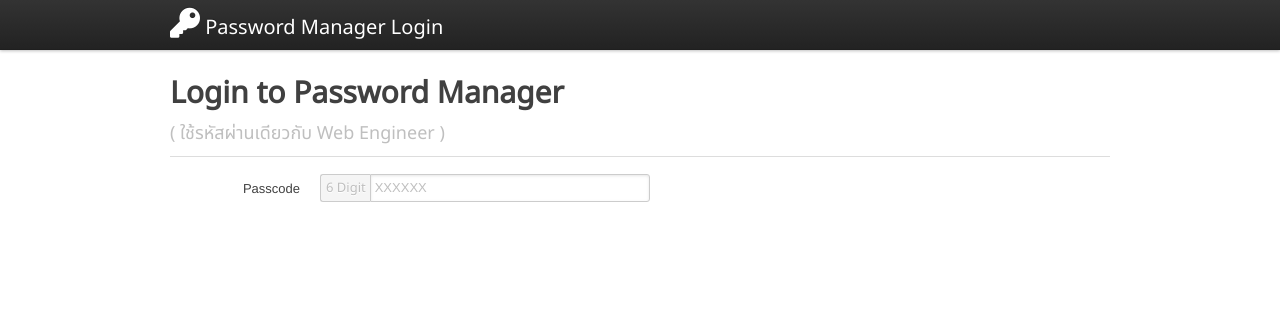
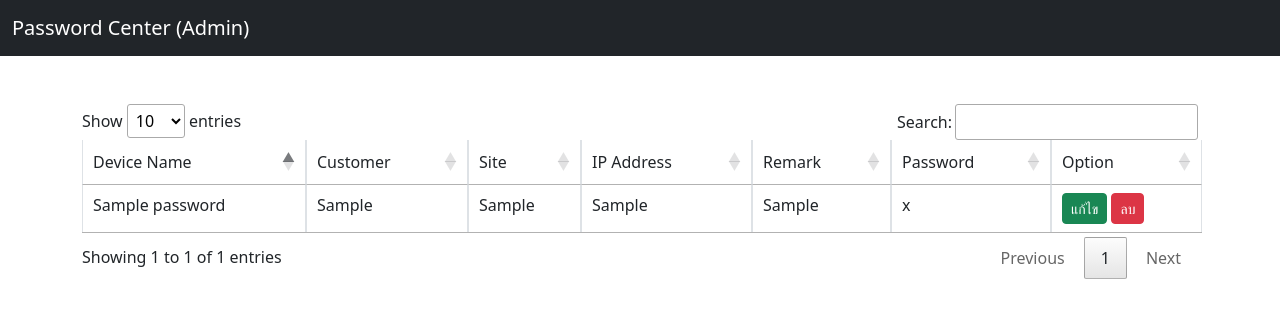
Before and after one commit to ezynook/password-center-php, a PHP site: page /admin/index.php in a window 1280 px wide. Shown: the top 318 px of the page. Run offline with PHP 8.4, Linux system fonts and the light colour scheme; a user stored in the database is signed in; tables that the repository leaves empty hold one stand-in row (values such as "Sample post"); data that the repository does not hold is empty; some libraries are stand-ins or nearby versions.

Commit message:
Update Code at: 2023-05-31 12:55:14

```diff
--- /dev/null
+++ b/php/src/admin/index.php
@@ -0,0 +1,75 @@
+<!DOCTYPE html>
+<html lang="en">
+<head>
+    <meta charset="UTF-8">
+    <meta http-equiv="X-UA-Compatible" content="IE=edge">
+    <meta name="viewport" content="width=device-width, initial-scale=1.0">
+    <title>Gen Password Admin Zone</title>
+    <link href="https://cdn.jsdelivr.net/npm/bootstrap@5.2.3/dist/css/bootstrap.min.css" rel="stylesheet">
+    <link rel="stylesheet" href="https://cdn.datatables.net/1.13.4/css/jquery.dataTables.min.css">
+    <script src="https://cdn.jsdelivr.net/npm/bootstrap@5.2.3/dist/js/bootstrap.bundle.min.js"></script>
+    <script src="https://cdnjs.cloudflare.com/ajax/libs/jquery/3.5.1/jquery.js"></script>
+    <script src="https://cdn.datatables.net/1.13.4/js/jquery.dataTables.min.js"></script>
+</head>
+<code>
+    <?php
+        if (!isset($_SESSION)){
+            session_start();
+        }
+        if ($_SESSION['rule'] != 0){
+            header("location: ../table-search.php?menu=table-search");
+            exit;
+        }
+        require '../include/db.php';
+        date_default_timezone_set("Asia/Bangkok");
+        $sql = "SELECT * FROM tbl_password";
+        $query = mysqli_query($conn, $sql);
+    ?>
+</code>
+<body>
+    <!-- As a link -->
+<nav class="navbar navbar-dark bg-dark">
+  <div class="container-fluid">
+    <a class="navbar-brand" href="#">Password Center (Admin)</a>
+  </div>
+</nav>
+    <div class="container mt-5">
+        <table class="table table-sm table-stripped table-hover table-bordered" id="myTable">
+            <thead>
+                <tr>
+                    <td>Device Name</td>
+                    <td>Customer</td>
+                    <td>Site</td>
+                    <td>IP Address</td>
+                    <td>Remark</td>
+                    <td>Password</td>
+                    <td>Option</td>
+                </tr>
+            </thead>
+            <tbody>
+                <?php foreach($query as $row){ ?>
+                    <tr>
+                        <td><?=$row['device_name']?></td>
+                        <td><?=$row['customer']?></td>
+                        <td><?=$row['site']?></td>
+                        <td><?=$row['ip']?></td>
+                        <td><?=$row['remark']?></td>
+                        <td><?=$row['pass1']?></td>
+                        <td>
+                            <a href="edit.php?id=<?=$row['id']?>" class="btn btn-success btn-sm">แก้ไข</a>
+                            <a href="delete.php?id=<?=$row['id']?>"
+                                onclick="return confirm('ต้องการลบรหัสนี้ กรุณายืนยัน')"
+                                class="btn btn-danger btn-sm">ลบ</a>
+                        </td>
+                    </tr>
+                <?php } ?>
+            </tbody>
+        </table>
+    </div>
+</body>
+<script>
+    $(document).ready(function () {
+        $('#myTable').DataTable();
+    });
+</script>
+</html>
--- a/php/src/include/login.inc.php
+++ b/php/src/include/login.inc.php
@@ -1,6 +1,10 @@
 <?php
     if (!isset($_SESSION)){
         session_start();
+    }
+    if (isset($_SESSION['username']) && isset($_SESSION['rule'])){
+        header("location: table-search.php?menu=table-search");
+        exit;
     }
     error_reporting(0);
     require 'db.php';
@@ -20,6 +24,7 @@
             if ($count > 0){
                 $row = mysqli_fetch_assoc($query);
                 $_SESSION['username'] = $row['username'];
+                $_SESSION['rule'] = $row['rule'];
                 header("location: table-search.php?menu=table-search");
             }else{
                 $msg = '
--- a/php/src/setting.php
+++ b/php/src/setting.php
@@ -53,8 +53,12 @@
             <div class="input">
                 <input class="xlarge" name="rule" size="30" type="text" value="<?=getRule()?>">
                 <button type="submit" class="btn primary" name="btnsave"><i class="fas fa-save"></i> Save Changes</button>
-                <a href="http://<?=$URL?>/adminer.php?server=mydatabase&username=nam&db=genpassword&select=tbl_password"
+                <!-- <a href="http://<?//$URL?>/adminer.php?server=mydatabase&username=nam&db=genpassword&select=tbl_password"
+                    target="_blank" class="btn danger">จัดการข้อมูล</a> -->
+                <?php if ($_SESSION['rule'] == 0){ ?>
+                <a href="admin/index.php"
                     target="_blank" class="btn danger">จัดการข้อมูล</a>
+                <?php } ?>
             </div>
     </div>
     </form>
```
Also changed, not shown: php/src/admin/delete.php (added, +18 -0 lines), php/src/admin/edit.php (added, +72 -0 lines).
